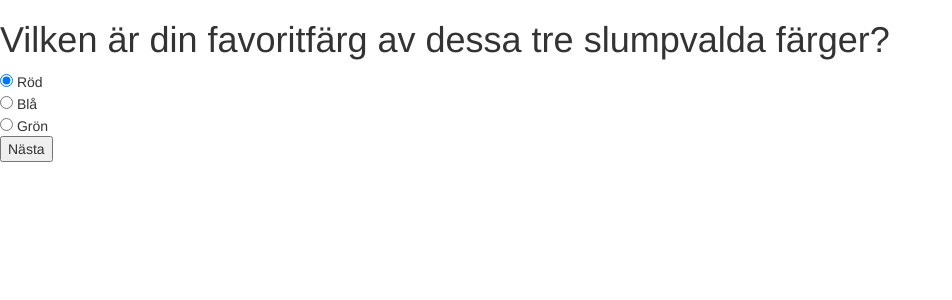
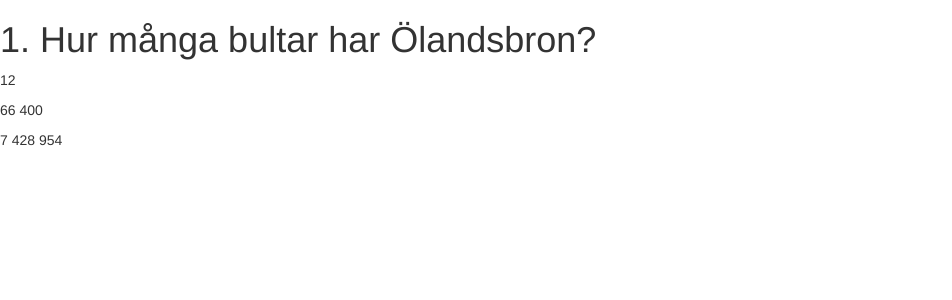
Before and after one commit to kristinbotas/quizproject, a Django app: page /quiz/1/question/1/ in a window 1280 px wide. Shown: the top 300 px of the page, without its empty margins (0-952 px from the left). Run offline with Django 3.2, Linux system fonts and the light colour scheme; some libraries are stand-ins or nearby versions.

Commit message:
added test data to question page

```diff
--- a/quiz/templates/question.html
+++ b/quiz/templates/question.html
@@ -9,13 +9,10 @@
 		<link rel="stylesheet" href="/static/quizstyle.css">
 	</head>
 	<body>
-		<h1>Vilken är din favoritfärg av dessa tre slumpvalda färger?</h1>
-		<form action="/action_page.php">
-			<input type="radio" name="favourite" value="Röd" checked> Röd<br>
-			<input type="radio" name="favourite" value="Blå"> Blå<br>
-			<input type="radio" namne="favourite" value="Grön"> Grön<br>
-			<input type="submit" value="Nästa">
-		</form>
+		<h1>{{ question_number }}. {{ question }}</h1>
+		<p>{{ answer1 }}</p>
+		<p>{{ answer2 }}</p>
+		<p>{{ answer3 }}</p>
 		<script
 	src="https://ajax.googleapis.com/ajax/libs/jquery/1.12.4/jquery.min.js">
 	</script>
--- a/quiz/views.py
+++ b/quiz/views.py
@@ -32,7 +32,16 @@
 		return render(request, "quiz.html", context)
 
 def question(request, quiz_number, question_number):
-		return render(request, "question.html")
+		context = {
+				"question_number": question_number,
+				"question": "Hur många bultar har Ölandsbron?",
+				"answer1": "12",
+				"answer2": "66 400",
+				"answer3": "7 428 954",
+				"quiz_number": quiz_number,
+
+		}
+		return render(request, "question.html", context)
 
 def completed(request, quiz_number):
 		return render(request, "completed.html")
```
